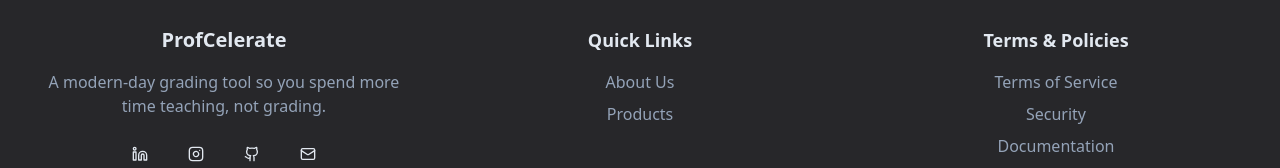
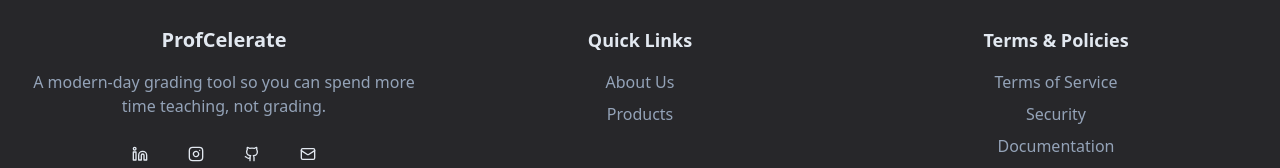
Before and after one commit to kdotcui/ProfCelerate, a React (Vite) app: page / in a window 1280 px wide. Shown: the part 925-1093 px from the top of the page. Built offline with nearby package versions, Linux system fonts and the light colour scheme; no server answers.

Commit message:
ADded quick change to the footer

```diff
--- a/src/components/landingpage/footer.tsx
+++ b/src/components/landingpage/footer.tsx
@@ -13,7 +13,7 @@ export const Footer = () => {
           {/* Company Info */}
           <div className="space-y-4">
             <h3 className="text-xl font-bold">ProfCelerate</h3>
-            <p className="text-slate-400 text-wrap">A modern-day grading tool so you spend more time teaching, not grading.</p>
+            <p className="text-slate-400 text-wrap">A modern-day grading tool so you can spend more time teaching, not grading.</p>
             <div className="flex justify-center space-x-4">
               <Button variant="ghost" size="icon" className="rounded-full hover:text-white hover:bg-slate-800">
                 <a href="https://www.linkedin.com/in/jiahaoli0465/" target="_blank"><Linkedin size={20}/></a>
```
